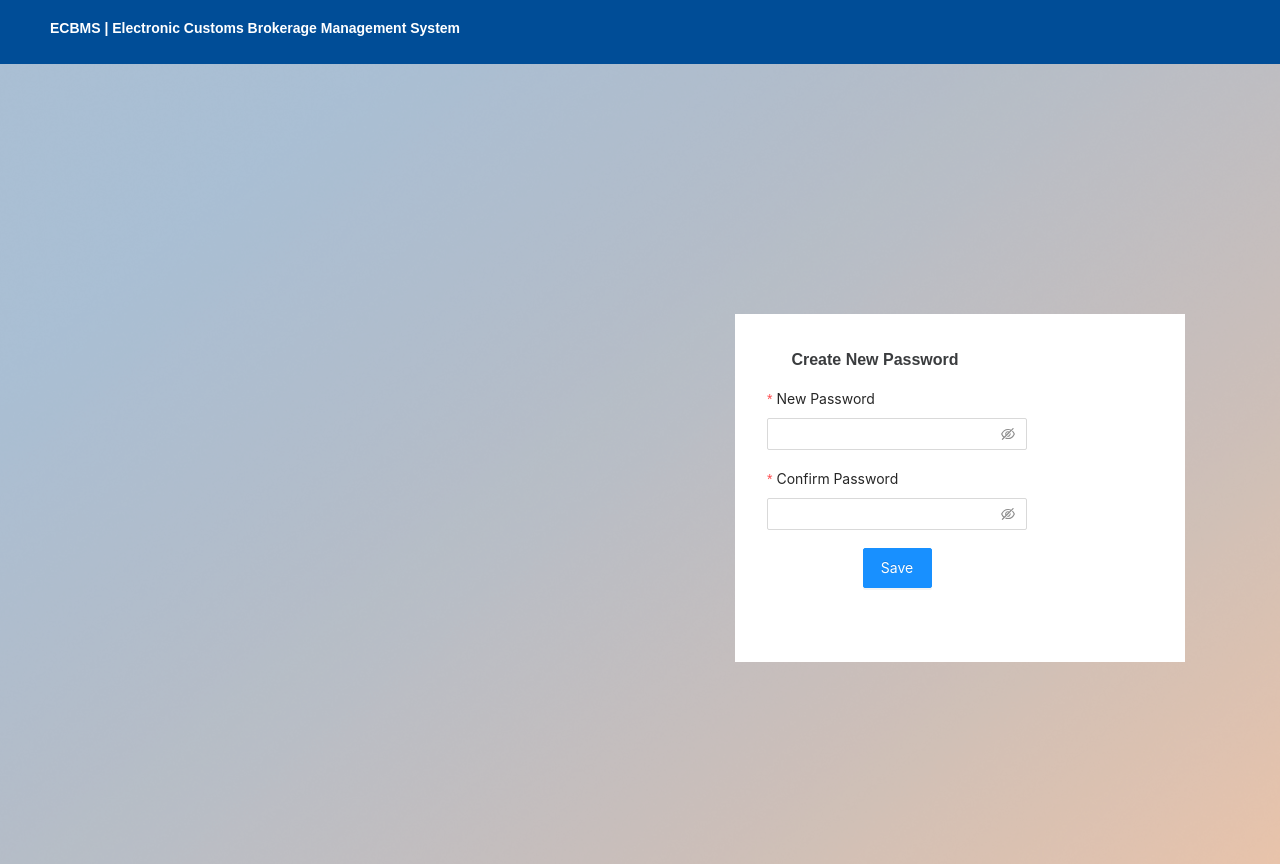
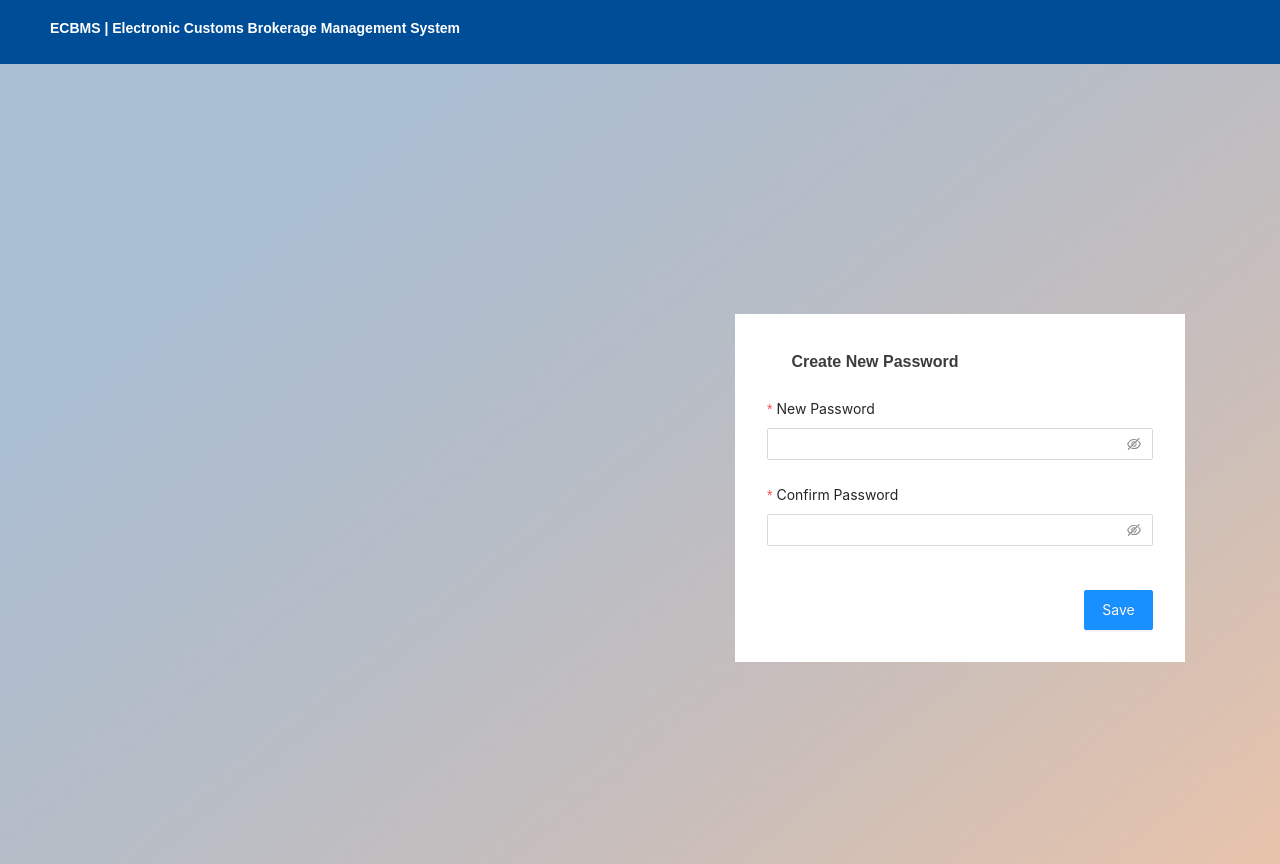
Before and after one commit to CASTRDE/ecbms-js, a React (Create React App) app: page /create in a window 1280 px wide. Built offline with nearby package versions, Linux system fonts and the light colour scheme.

Commit message:
[feat] page setup completed for create password

```diff
--- a/src/pages/CreatePasswordPage.css
+++ b/src/pages/CreatePasswordPage.css
@@ -30,5 +30,9 @@
     line-height: 24px;
 
     color: rgba(23, 26, 28, 0.85);
-    margin-left: 1.5em;
+    margin: 1.5em;
 }
+
+.save-btn {
+    float: right;
+}
--- a/src/pages/CreatePasswordPage.jsx
+++ b/src/pages/CreatePasswordPage.jsx
@@ -18,7 +18,12 @@ function CreatePasswordPage() {
                             message: ''
                         }
                     ]}
-                >
+                    style={
+                        {
+                            width: 386,
+                            marginBottom: 30
+                        }
+                    }                >
                     <Input.Password
                             // value={password}
                             // onChange={handlePWChange}
@@ -33,17 +38,24 @@ function CreatePasswordPage() {
                             message: ''
                         }
                     ]}
+                    style={
+                        {
+                            width: 386,
+                            marginBottom: 30
+                        }
+                    }
                 >
                     <Input.Password
                             // value={password}
                             // onChange={handlePWChange}
                             ></Input.Password>
                 </Form.Item>
-                <Form.Item>
+                <Form.Item className='save-btn'>
                     <Button type="primary"
                         style={
                             {   width: 69,
-                                height: 40}
+                                height: 40,
+                                marginTop: 20}
                         }
                         // onClick={onFinish}
                     >Save</Button>
```
